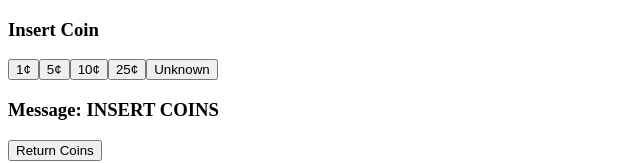
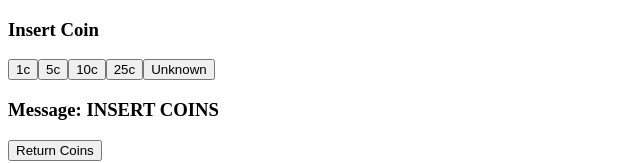
Before and after one commit to pauldubois777/VendingMachineKataA2, an Angular app: page / in a window 1280 px wide. Shown: the top 163 px of the page, without its empty margins (0-640 px from the left). Built offline with nearby package versions, Linux system fonts and the light colour scheme.

Commit message:
Coin Component: Refactored so the coin displays it's own text, using a helper, instead of the parent compnent telling it what text to use for a coin.

```diff
--- a/src/app/components/coin-return-area/coin-return-area.component.html
+++ b/src/app/components/coin-return-area/coin-return-area.component.html
@@ -1,6 +1,6 @@
 <h3>Coin Return Area</h3>
 <ul>
   <li *ngFor='let coin of coinsInReturn'>
-    <vmk-coin [coinEnum]='coin' [coinText]="coin" (coinClicked)='onTakeCoins()'></vmk-coin>
+    <vmk-coin [coinEnum]='coin' (coinClicked)='onTakeCoins()'></vmk-coin>
   </li>
 </ul>
--- a/src/app/components/coin-slot/coin-slot.component.html
+++ b/src/app/components/coin-slot/coin-slot.component.html
@@ -1,6 +1,6 @@
 <h3>Insert Coin</h3>
-<vmk-coin [coinEnum]='coinsEnum.PENNY' [coinText]="'1&cent;'" (coinClicked)='onInsertCoin($event)'></vmk-coin>
-<vmk-coin [coinEnum]='coinsEnum.NICKLE' [coinText]="'5&cent;'" (coinClicked)='onInsertCoin($event)'></vmk-coin>
-<vmk-coin [coinEnum]='coinsEnum.DIME' [coinText]="'10&cent;'" (coinClicked)='onInsertCoin($event)'></vmk-coin>
-<vmk-coin [coinEnum]='coinsEnum.QUARTER' [coinText]="'25&cent;'" (coinClicked)='onInsertCoin($event)'></vmk-coin>
-<vmk-coin [coinEnum]='coinsEnum.UNKNOWN' [coinText]="'Unknown'" (coinClicked)='onInsertCoin($event)'></vmk-coin>
+<vmk-coin [coinEnum]='coinsEnum.PENNY' (coinClicked)='onInsertCoin($event)'></vmk-coin>
+<vmk-coin [coinEnum]='coinsEnum.NICKLE' (coinClicked)='onInsertCoin($event)'></vmk-coin>
+<vmk-coin [coinEnum]='coinsEnum.DIME' (coinClicked)='onInsertCoin($event)'></vmk-coin>
+<vmk-coin [coinEnum]='coinsEnum.QUARTER' (coinClicked)='onInsertCoin($event)'></vmk-coin>
+<vmk-coin [coinEnum]='coinsEnum.UNKNOWN' (coinClicked)='onInsertCoin($event)'></vmk-coin>
--- a/src/app/components/coin/coin.component.ts
+++ b/src/app/components/coin/coin.component.ts
@@ -1,15 +1,15 @@
 import { Component, OnInit, Input, Output, EventEmitter } from '@angular/core';
 
 import { CoinsEnum } from '../../shared/coins.enum';
+import { getCoinText } from '../../shared/helpers';
 
 @Component({
   selector: 'vmk-coin',
-  template: `<button (click)='onCoinClick()'>{{coinText}}</button>`,
+  template: `<button (click)='onCoinClick()'>{{coinText()}}</button>`,
   styles: []
 })
 export class CoinComponent implements OnInit {
   @Input() coinEnum: CoinsEnum = CoinsEnum.UNKNOWN;
-  @Input() coinText: string = 'Unknown';
   @Output() coinClicked = new EventEmitter<CoinsEnum>();
 
   constructor() {
@@ -22,4 +22,8 @@ export class CoinComponent implements OnInit {
     this.coinClicked.emit(this.coinEnum);
   }
 
+  coinText(): string {
+    return getCoinText(this.coinEnum);
+  }
+
 }
--- a/src/app/shared/helpers.ts
+++ b/src/app/shared/helpers.ts
@@ -1,3 +1,5 @@
+import { CoinsEnum } from './coins.enum';
+
 export function formatPrice(priceInCents: number): string {
   let formatter = new Intl.NumberFormat('en-US', {
     style: 'currency',
@@ -7,3 +9,19 @@ export function formatPrice(priceInCents: number): string {
 
   return formatter.format(priceInCents / 100);
 }
+
+export function getCoinText(coinEnum: CoinsEnum): string {
+
+  switch (coinEnum) {
+    case CoinsEnum.PENNY:
+      return '1c';
+    case CoinsEnum.NICKLE:
+      return '5c';
+    case CoinsEnum.DIME:
+      return '10c';
+    case CoinsEnum.QUARTER:
+      return '25c';
+    default:
+      return 'Unknown';
+  }
+}
```
